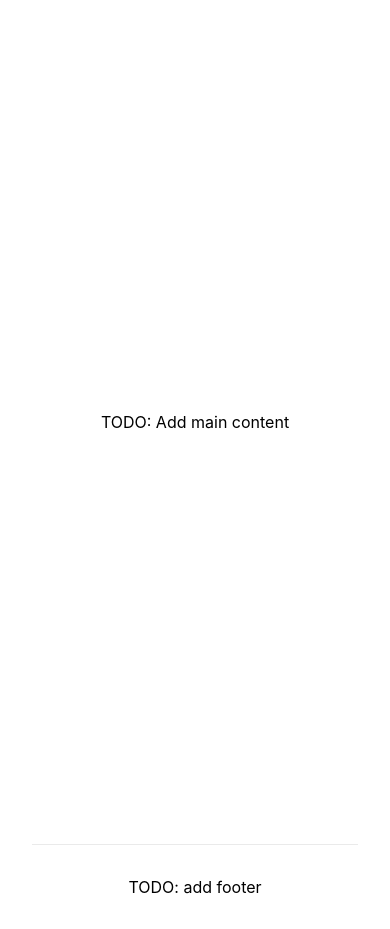
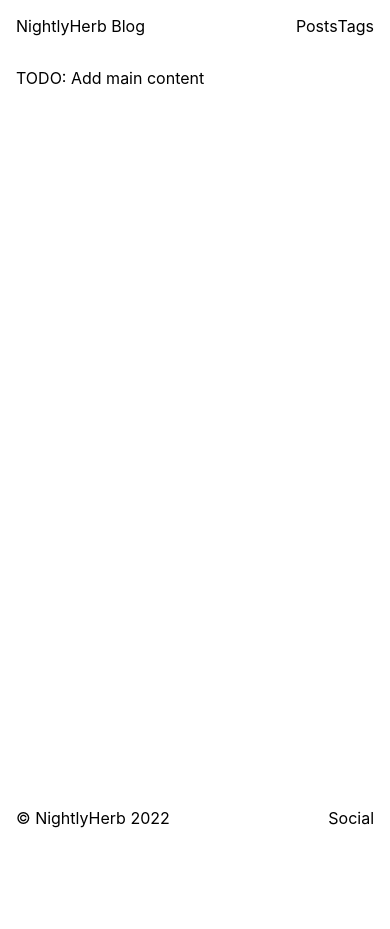
Before and after one commit to nightlyherb/next-blog, a Next.js app: page / in a window 390 px wide. After the commit the page ends 844 px from the top, so only its background shows below. Built offline with nearby package versions, Linux system fonts and the light colour scheme.

Commit message:
Add: Barebones app layout

```diff
--- a/package.json
+++ b/package.json
@@ -11,7 +11,8 @@
   "dependencies": {
     "next": "12.3.1",
     "react": "18.2.0",
-    "react-dom": "18.2.0"
+    "react-dom": "18.2.0",
+    "sass": "^1.55.0"
   },
   "devDependencies": {
     "@types/node": "18.7.23",
--- /dev/null
+++ b/pages/_app.module.scss
@@ -0,0 +1,10 @@
+:where(.app) {
+  // Layout
+  display: grid;
+  grid-template-rows: auto 1fr auto;
+  min-height: 100vh;
+}
+
+:where(.app > *) {
+  padding: var(--spacing);
+}
--- a/pages/_app.tsx
+++ b/pages/_app.tsx
@@ -1,8 +1,29 @@
-import '../styles/globals.css'
-import type { AppProps } from 'next/app'
+import "../styles/globals.css";
+import Head from "next/head";
+import type { AppProps } from "next/app";
+import styles from "./_app.module.scss";
+import AppHeader from "./components/AppHeader";
+import AppFooter from "./components/AppFooter";
 
-function MyApp({ Component, pageProps }: AppProps) {
-  return <Component {...pageProps} />
+function App({ Component, pageProps }: AppProps) {
+  return (
+    <>
+      <Head>
+        <title>NightlyHerb Blog</title>
+        <link rel="shortcut icon" href="favicon.ico" type="image/x-icon" />
+      </Head>
+
+      <div className={styles.app}>
+        <AppHeader />
+
+        <main>
+          <Component {...pageProps} />
+        </main>
+
+        <AppFooter />
+      </div>
+    </>
+  );
 }
 
-export default MyApp
+export default App;
--- /dev/null
+++ b/pages/components/AppFooter.module.scss
@@ -0,0 +1,5 @@
+@import "./app-bar.scss";
+
+:where(.footer) {
+  @include app-bar;
+}
--- /dev/null
+++ b/pages/components/AppFooter.tsx
@@ -0,0 +1,10 @@
+import styles from "./AppFooter.module.scss";
+
+export default function AppFooter() {
+  return (
+    <footer className={styles.footer}>
+      <div className="copyright">&copy; NightlyHerb 2022</div>
+      <nav>Social</nav>
+    </footer>
+  );
+}
--- /dev/null
+++ b/pages/components/AppHeader.module.scss
@@ -0,0 +1,14 @@
+:where(.header) {
+  position: sticky;
+  top: 0;
+}
+
+:where(.header) {
+  @import "./app-bar.scss";
+  @include app-bar();
+}
+
+:where(.header nav) {
+  display: flex;
+  align-items: center;
+}
--- /dev/null
+++ b/pages/components/AppHeader.tsx
@@ -0,0 +1,15 @@
+import React from "react";
+
+import styles from "./AppHeader.module.scss";
+
+export default function AppHeader() {
+  return (
+    <header className={styles.header}>
+      <div className="title">NightlyHerb Blog</div>
+      <nav>
+        <a>Posts</a>
+        <a>Tags</a>
+      </nav>
+    </header>
+  );
+}
--- /dev/null
+++ b/pages/components/app-bar.scss
@@ -0,0 +1,5 @@
+@mixin app-bar() {
+  display: flex;
+  align-items: center;
+  justify-content: space-between;
+}
--- a/pages/index.tsx
+++ b/pages/index.tsx
@@ -1,21 +1,7 @@
-import type { NextPage } from 'next'
-import Head from "next/head";
-import styles from "../styles/Home.module.css";
+import type { NextPage } from "next";
 
 const Home: NextPage = () => {
-  return (
-    <div className={styles.container}>
-      <Head>
-        <title>NightlyHerb Blog</title>
-        <meta name="description" content="NightlyHerb Blog" />
-        <link rel="icon" href="/favicon.ico" />
-      </Head>
-
-      <main className={styles.main}>TODO: Add main content</main>
-
-      <footer className={styles.footer}>TODO: add footer</footer>
-    </div>
-  );
+  return <div>TODO: Add main content</div>;
 };
 
-export default Home
+export default Home;
--- a/styles/Home.module.css
+++ /dev/null
@@ -1,129 +0,0 @@
-.container {
-  padding: 0 2rem;
-}
-
-.main {
-  min-height: 100vh;
-  padding: 4rem 0;
-  flex: 1;
-  display: flex;
-  flex-direction: column;
-  justify-content: center;
-  align-items: center;
-}
-
-.footer {
-  display: flex;
-  flex: 1;
-  padding: 2rem 0;
-  border-top: 1px solid #eaeaea;
-  justify-content: center;
-  align-items: center;
-}
-
-.footer a {
-  display: flex;
-  justify-content: center;
-  align-items: center;
-  flex-grow: 1;
-}
-
-.title a {
-  color: #0070f3;
-  text-decoration: none;
-}
-
-.title a:hover,
-.title a:focus,
-.title a:active {
-  text-decoration: underline;
-}
-
-.title {
-  margin: 0;
-  line-height: 1.15;
-  font-size: 4rem;
-}
-
-.title,
-.description {
-  text-align: center;
-}
-
-.description {
-  margin: 4rem 0;
-  line-height: 1.5;
-  font-size: 1.5rem;
-}
-
-.code {
-  background: #fafafa;
-  border-radius: 5px;
-  padding: 0.75rem;
-  font-size: 1.1rem;
-  font-family: Menlo, Monaco, Lucida Console, Liberation Mono, DejaVu Sans Mono,
-    Bitstream Vera Sans Mono, Courier New, monospace;
-}
-
-.grid {
-  display: flex;
-  align-items: center;
-  justify-content: center;
-  flex-wrap: wrap;
-  max-width: 800px;
-}
-
-.card {
-  margin: 1rem;
-  padding: 1.5rem;
-  text-align: left;
-  color: inherit;
-  text-decoration: none;
-  border: 1px solid #eaeaea;
-  border-radius: 10px;
-  transition: color 0.15s ease, border-color 0.15s ease;
-  max-width: 300px;
-}
-
-.card:hover,
-.card:focus,
-.card:active {
-  color: #0070f3;
-  border-color: #0070f3;
-}
-
-.card h2 {
-  margin: 0 0 1rem 0;
-  font-size: 1.5rem;
-}
-
-.card p {
-  margin: 0;
-  font-size: 1.25rem;
-  line-height: 1.5;
-}
-
-.logo {
-  height: 1em;
-  margin-left: 0.5rem;
-}
-
-@media (max-width: 600px) {
-  .grid {
-    width: 100%;
-    flex-direction: column;
-  }
-}
-
-@media (prefers-color-scheme: dark) {
-  .card,
-  .footer {
-    border-color: #222;
-  }
-  .code {
-    background: #111;
-  }
-  .logo img {
-    filter: invert(1);
-  }
-}
--- a/styles/globals.css
+++ b/styles/globals.css
@@ -2,25 +2,17 @@ html,
 body {
   padding: 0;
   margin: 0;
-  font-family: -apple-system, BlinkMacSystemFont, Segoe UI, Roboto, Oxygen,
-    Ubuntu, Cantarell, Fira Sans, Droid Sans, Helvetica Neue, sans-serif;
-}
-
-a {
-  color: inherit;
-  text-decoration: none;
+  font-family:
+    /* MacOS */ -apple-system, BlinkMacSystemFont,
+    /* Windows */ "맑은 고딕",
+    /* Linux */ undotum,
+    /* Fallback */ sans-serif;
 }
 
 * {
   box-sizing: border-box;
 }
 
-@media (prefers-color-scheme: dark) {
-  html {
-    color-scheme: dark;
-  }
-  body {
-    color: white;
-    background: black;
-  }
+:root {
+  --spacing: 16px;
 }
```
Also changed, not shown: 1 other file (tests, documents, lock files or other folders).
